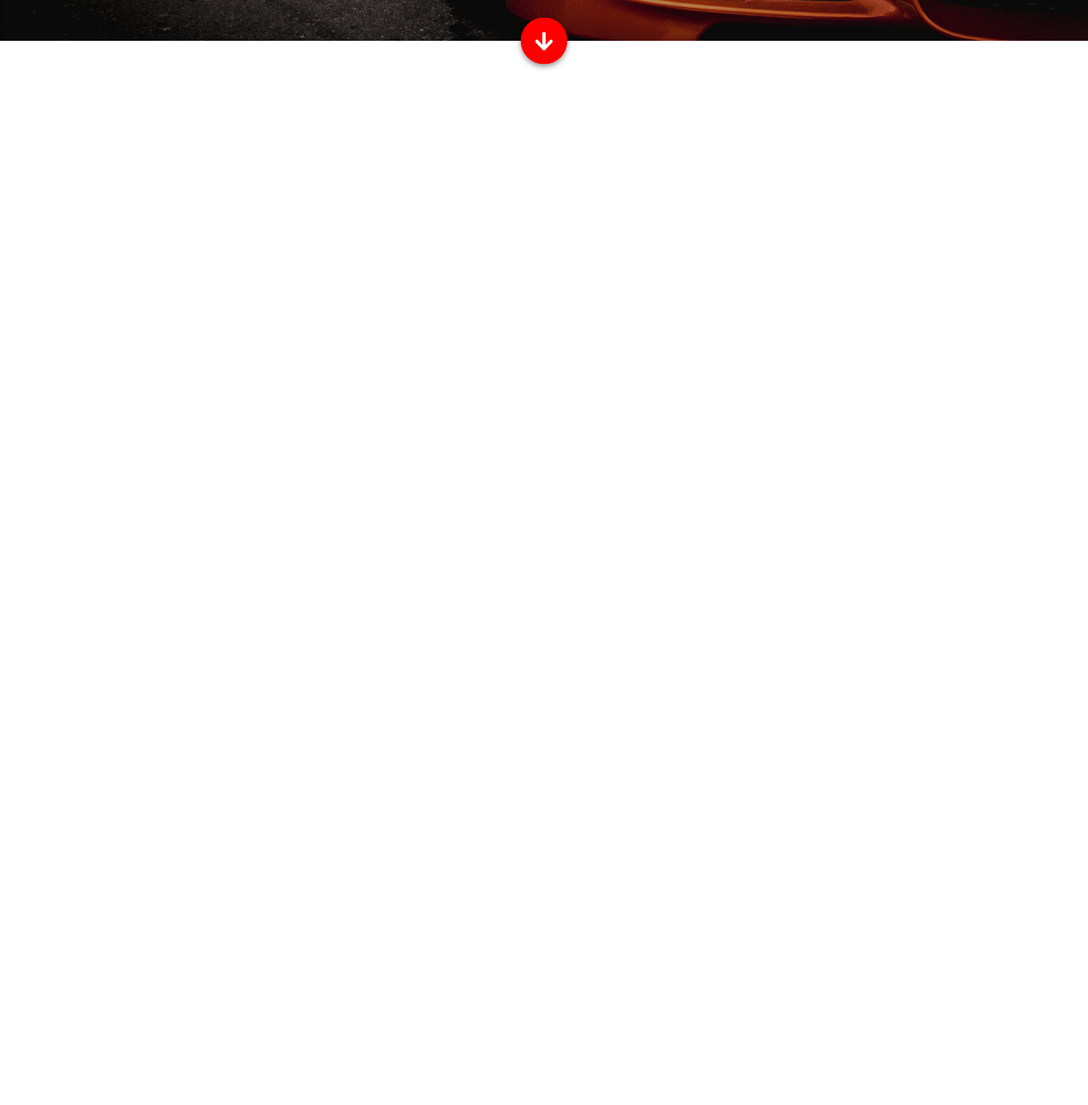
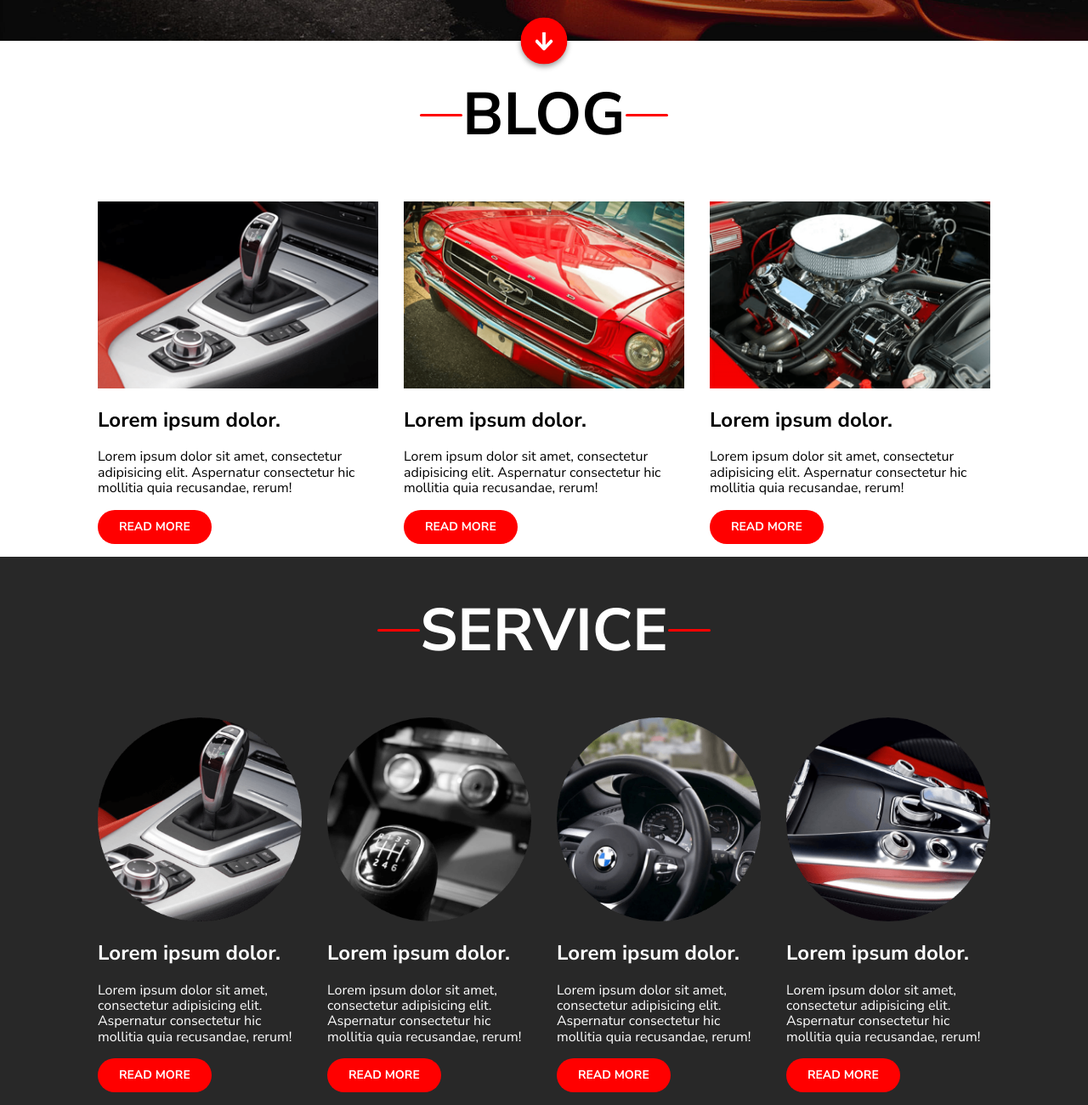
Before and after one commit to astacus777/Car-Sharing, a plain HTML site: page index.html in a window 1280 px wide. Shown: the part 702-2002 px from the top of the page at 85% size. Before the commit the page ends 800 px from the top, so only its background shows below. Drawn offline with nearby package versions, Linux system fonts and the light colour scheme.

Commit message:
aditional sections

```diff
--- a/css/style.css
+++ b/css/style.css
@@ -163,3 +163,105 @@ body {
     border-radius: 50%;
     translate: -50% 50%;
 }
+.blog-content {
+    display: flex;
+    margin-left: 100px;
+    margin-right: 100px;
+}
+.blog-content-article {
+    padding: 15px;
+}
+.blog-content-article-img {
+    max-width: 100%;
+    height: auto;
+}
+.blog-section-title {
+    font-size: 35px;
+    font-weight: bold;
+    display: flex;
+    justify-content: center;
+    align-items: center;
+}
+.blog-section-title::after, .blog-section-title::before {
+    content: "";
+    width: 50px;
+    height: 3px;
+    background-color: red;
+    border-radius: 8px;
+}
+
+.blog-article-btn {
+    height: 40px;
+    background-color: red;
+    border-radius: 20px;
+    padding: 10px 25px;
+    color: white;
+    text-decoration: none;
+    font-size: 14px;
+    font-weight: bold;
+    display: inline-flex;
+    justify-content: center;
+    align-items: center;
+}
+.blog-article-btn:hover {
+    color: darkred;
+    transition: 0.2s;
+
+}
+.service {
+    background-color: #282828;
+    color: white;
+}
+.service-article-title {
+    font-size: 19px;
+   text-transform: uppercase;
+}
+.service-content {
+    display: flex;
+    margin-left: 100px;
+    margin-right: 100px;
+}
+.service-content-article {
+    padding: 15px;
+}
+.service-content-article-img {
+    max-width: 100%;
+    height: auto;
+}
+.service-section-title {
+    font-size: 35px;
+    font-weight: bold;
+    display: flex;
+    justify-content: center;
+    align-items: center;
+}
+.service-section-title::after, .service-section-title::before {
+    content: "";
+    width: 50px;
+    height: 3px;
+    background-color: red;
+    border-radius: 8px;
+}
+
+.service-article-btn {
+    height: 40px;
+    background-color: red;
+    border-radius: 20px;
+    padding: 10px 25px;
+    color: white;
+    text-decoration: none;
+    font-size: 14px;
+    font-weight: bold;
+    display: inline-flex;
+    justify-content: center;
+    align-items: center;
+}
+.service-article-btn:hover {
+    color: darkred;
+    transition: 0.2s;
+
+}
+.service-article-title {
+    font-size: 19px;
+    text-transform: uppercase;
+}
--- a/index.html
+++ b/index.html
@@ -45,5 +45,67 @@
     <a href="" class="hero-arrow"></a>
 </div>
 
+
+<section class="blog">
+    <div class="blog-section-title">
+        <h1>BLOG</h1>
+    </div>
+<div class="blog-content">
+<div class="blog-content-article">
+    <img src="images/photo1.png" alt="" class="blog-content-article-img">
+<h2 class="blog-article-title">Lorem ipsum dolor.</h2>
+    <p class="article-text">Lorem ipsum dolor sit amet, consectetur adipisicing elit. Aspernatur consectetur hic mollitia quia recusandae, rerum!</p>
+    <a href="" class="blog-article-btn">READ MORE</a>
+</div>
+    <div class="blog-content-article">
+        <img src="images/photo2.png" alt=""class="blog-content-article-img">
+        <h2 class="blog-article-title">Lorem ipsum dolor.</h2>
+        <p class="article-text">Lorem ipsum dolor sit amet, consectetur adipisicing elit. Aspernatur consectetur hic mollitia quia recusandae, rerum!</p>
+        <a href="" class="blog-article-btn">READ MORE</a>
+    </div>
+    <div class="blog-content-article">
+        <img src="images/photo3.png" alt=""class="blog-content-article-img">
+        <h2 class="blog-article-title">Lorem ipsum dolor.</h2>
+        <p class="article-text">Lorem ipsum dolor sit amet, consectetur adipisicing elit. Aspernatur consectetur hic mollitia quia recusandae, rerum!</p>
+        <a href="" class="blog-article-btn">READ MORE</a>
+    </div>
+    </div>
+</section>
+
+<main class="service">
+    <div class="service-section-title">
+        <h1>SERVICE</h1>
+    </div>
+    <div class="service-content">
+        <div class="service-content-article">
+            <img src="images/mini1.png" alt="" class="service-content-article-img">
+            <h2 class="blog-article-title">Lorem ipsum dolor.</h2>
+            <p class="article-text">Lorem ipsum dolor sit amet, consectetur adipisicing elit. Aspernatur consectetur hic mollitia quia recusandae, rerum!</p>
+            <a href="" class="service-article-btn">READ MORE</a>
+        </div>
+        <div class="service-content-article">
+            <img src="images/mini2.png" alt="" class="service-content-article-img">
+            <h2 class="blog-article-title">Lorem ipsum dolor.</h2>
+            <p class="article-text">Lorem ipsum dolor sit amet, consectetur adipisicing elit. Aspernatur consectetur hic mollitia quia recusandae, rerum!</p>
+            <a href="" class="service-article-btn">READ MORE</a>
+        </div>
+        <div class="service-content-article">
+            <img src="images/mini3.png" alt="" class="service-content-article-img">
+            <h2 class="blog-article-title">Lorem ipsum dolor.</h2>
+            <p class="article-text">Lorem ipsum dolor sit amet, consectetur adipisicing elit. Aspernatur consectetur hic mollitia quia recusandae, rerum!</p>
+            <a href="" class="service-article-btn">READ MORE</a>
+        </div>
+        <div class="service-content-article">
+            <img src="images/mini4.png" alt="" class="service-content-article-img">
+            <h2 class="blog-article-title">Lorem ipsum dolor.</h2>
+            <p class="article-text">Lorem ipsum dolor sit amet, consectetur adipisicing elit. Aspernatur consectetur hic mollitia quia recusandae, rerum!</p>
+            <a href="" class="service-article-btn">READ MORE</a>
+        </div>
+    </div>
+</main>
+
+<form action="" class="form"></form>
+
+
 </body>
 </html>
```
